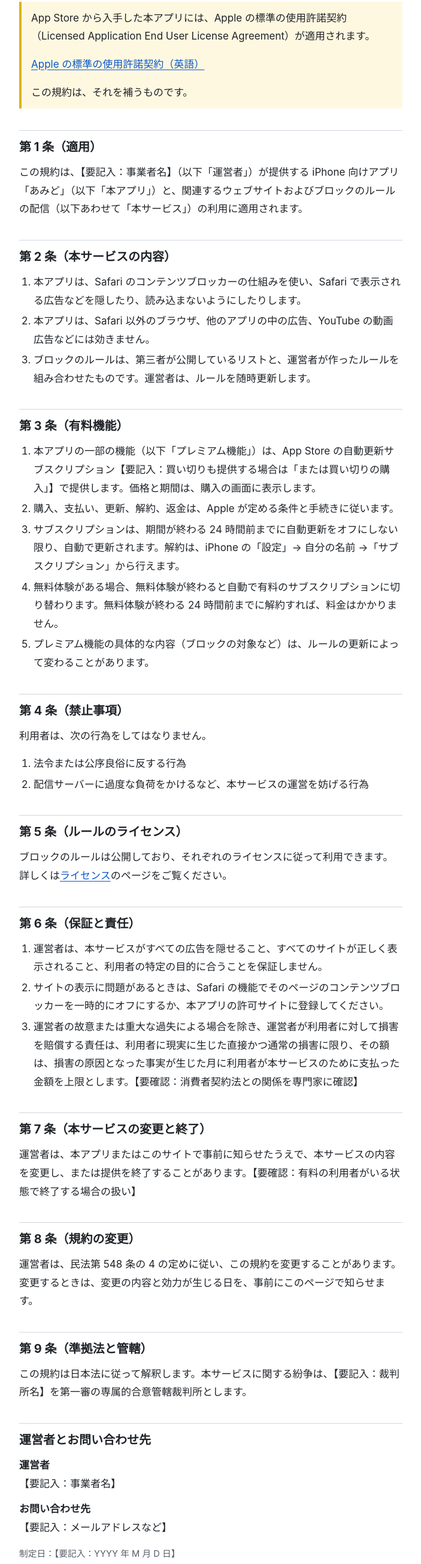
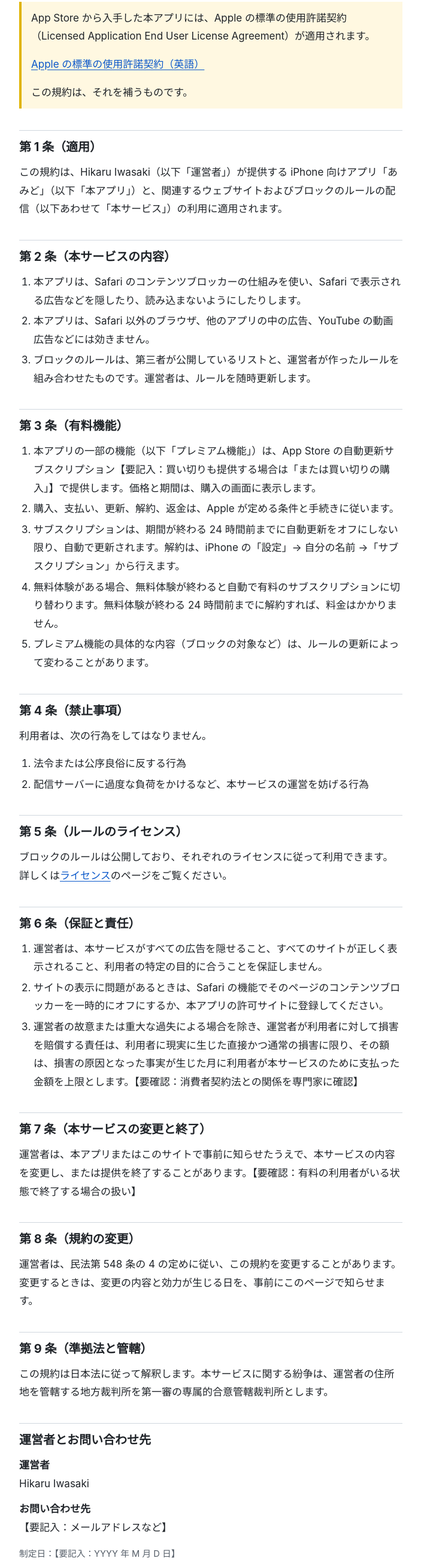
Before and after one commit to iwasaki-hikaru/amido-rules, a plain HTML site: page site/terms.html in a window 1280 px wide. Shown: the part 191-2799 px from the top of the page at 60% size, without its empty margins (288-991 px from the left). Drawn offline with Linux system fonts and the light colour scheme.

Commit message:
サイトに運営者名（Hikaru Iwasaki）・保存期間・安全管理・管轄の裁判所などを記入
Co-Authored-By: Claude Opus 5.5 <noreply@anthropic.com>

```diff
--- a/site/terms.html
+++ b/site/terms.html
@@ -38,7 +38,7 @@
   </div>
 
   <h2 id="article-1">第 1 条（適用）</h2>
-  <p>この規約は、【要記入：事業者名】（以下「運営者」）が提供する iPhone 向けアプリ「あみど」（以下「本アプリ」）と、関連するウェブサイトおよびブロックのルールの配信（以下あわせて「本サービス」）の利用に適用されます。</p>
+  <p>この規約は、Hikaru Iwasaki（以下「運営者」）が提供する iPhone 向けアプリ「あみど」（以下「本アプリ」）と、関連するウェブサイトおよびブロックのルールの配信（以下あわせて「本サービス」）の利用に適用されます。</p>
 
   <h2 id="article-2">第 2 条（本サービスの内容）</h2>
   <ol>
@@ -80,12 +80,12 @@
   <p>運営者は、民法第 548 条の 4 の定めに従い、この規約を変更することがあります。変更するときは、変更の内容と効力が生じる日を、事前にこのページで知らせます。</p>
 
   <h2 id="article-9">第 9 条（準拠法と管轄）</h2>
-  <p>この規約は日本法に従って解釈します。本サービスに関する紛争は、【要記入：裁判所名】を第一審の専属的合意管轄裁判所とします。</p>
+  <p>この規約は日本法に従って解釈します。本サービスに関する紛争は、運営者の住所地を管轄する地方裁判所を第一審の専属的合意管轄裁判所とします。</p>
 
   <h2 id="operator">運営者とお問い合わせ先</h2>
   <dl>
     <dt>運営者</dt>
-    <dd>【要記入：事業者名】</dd>
+    <dd>Hikaru Iwasaki</dd>
     <dt>お問い合わせ先</dt>
     <dd>【要記入：メールアドレスなど】</dd>
   </dl>
@@ -94,7 +94,7 @@
 </main>
 
 <footer class="site-footer">
-  <p>© 【要記入：年と名義】</p>
+  <p>© 2026 Hikaru Iwasaki</p>
 </footer>
 </body>
 </html>
```
Also changed, not shown: site/404.html (+1 -1 lines), site/check.html (+1 -1 lines), site/index.html (+1 -1 lines), site/licenses.html (+2 -2 lines), site/privacy.html (+7 -7 lines), site/support.html (+2 -2 lines).
